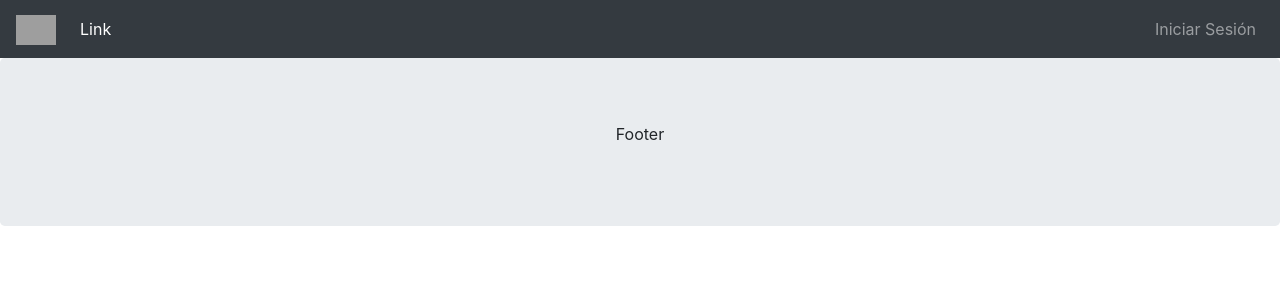
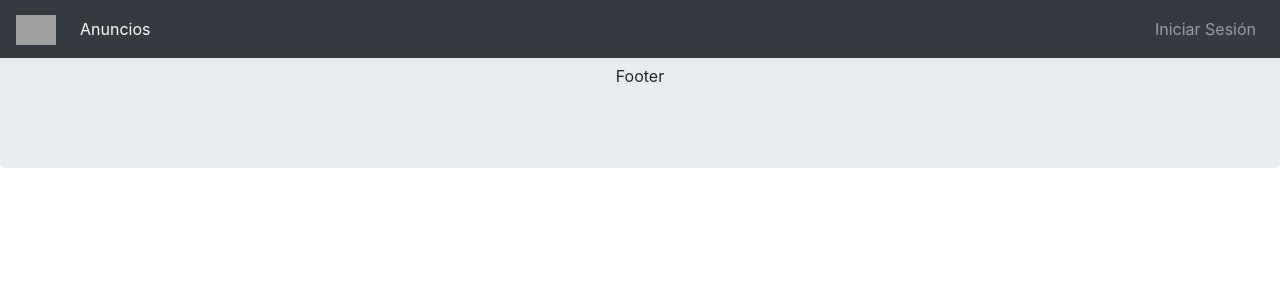
Before and after one commit to aldocava/AppFCC, a CodeIgniter app: page /AppFCC/ in a window 1280 px wide. Shown: the top 300 px of the page. Run offline with CodeIgniter, Linux system fonts and the light colour scheme; grey boxes are pictures that could not be loaded.

Commit message:
agregue el código de una barra de búsqueda a la navbar pero la deje comentada

```diff
--- a/application/views/Common/navbar.php
+++ b/application/views/Common/navbar.php
@@ -1,5 +1,5 @@
-<nav class="navbar navbar-expand-sm bg-dark navbar-dark">
-    <a class="navbar-brand" href="<?php echo base_url(''); ?>">
+<nav class="navbar navbar-expand-sm bg-dark navbar-dark fixed-top">
+    <a class="navbar-brand" href="<?php echo base_url(); ?>">
         <img src="bird.jpg" alt="Logo" style="width:40px;">
     </a>
 
@@ -9,10 +9,16 @@
     <div class="collapse navbar-collapse" id="collapsibleNavbar">
         <ul class="navbar-nav">
             <li class="nav-item">
-                <a class="nav-link active" href="#">Link</a>
+                <a class="nav-link active" href="<?php echo base_url(); ?>">Anuncios</a>
             </li>
         </ul>
+
         <ul class="navbar-nav ml-auto">
+            <!-- Barra de búsqueda -->
+            <!-- <form class="form-inline" action="/action_page.php">
+                <input class="form-control mr-sm-2" type="text" placeholder="Ingresa un tema">
+                <button class="btn btn-success" type="submit">Buscar</button>
+            </form> -->
             <li class="nav-item">
                 <a class="nav-link" href="#">Iniciar Sesión</a>
             </li>
--- a/private/Base de Datos/AppFcc.sql
+++ b/private/Base de Datos/AppFcc.sql
@@ -101,7 +101,7 @@
   `Matricula` INT NOT NULL,
   `Carrera` VARCHAR(40) NOT NULL,
   `Nombre` VARCHAR(45) NOT NULL,
-  `Nombre` VARCHAR(45) NULL,
+  `Nombre2` VARCHAR(45) NULL,
   `Apellido` VARCHAR(45) NOT NULL,
   `Apellido2` VARCHAR(45) NULL,
   PRIMARY KEY (`Id_Alumno`),
```
